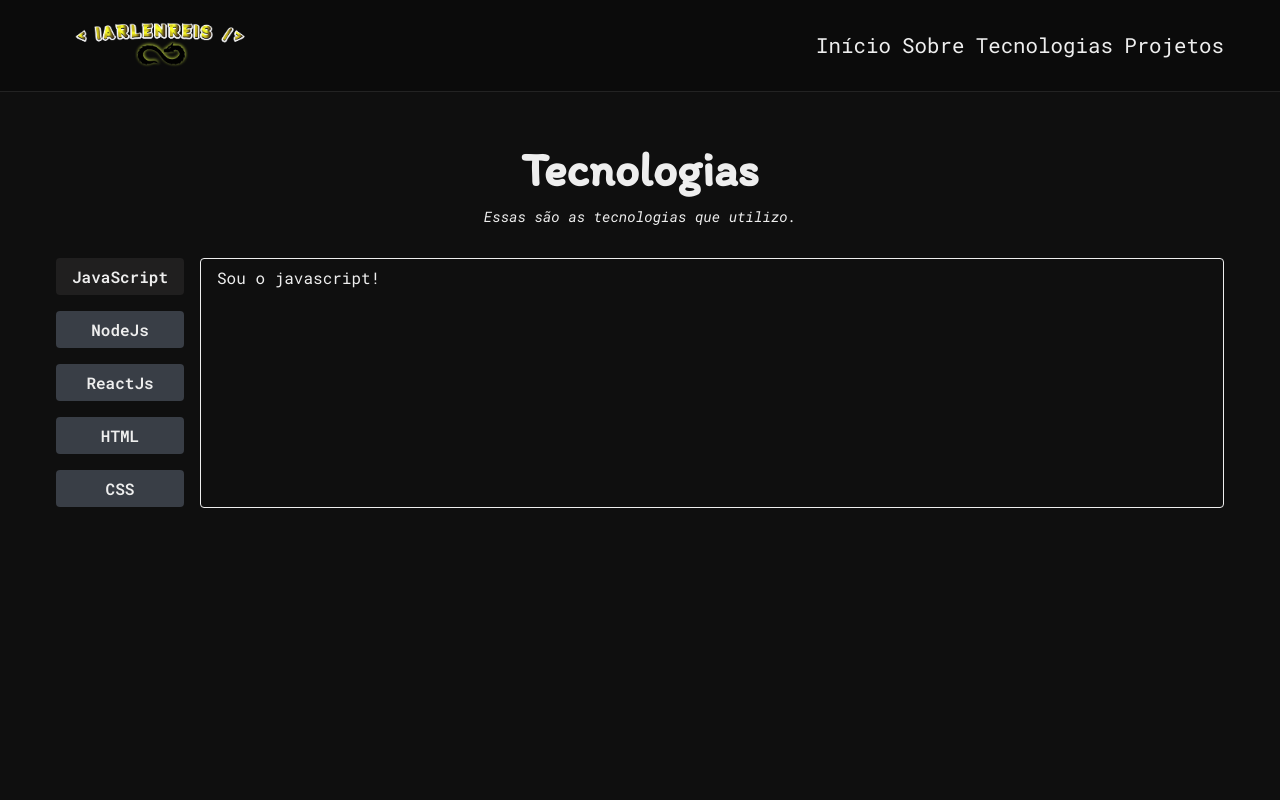
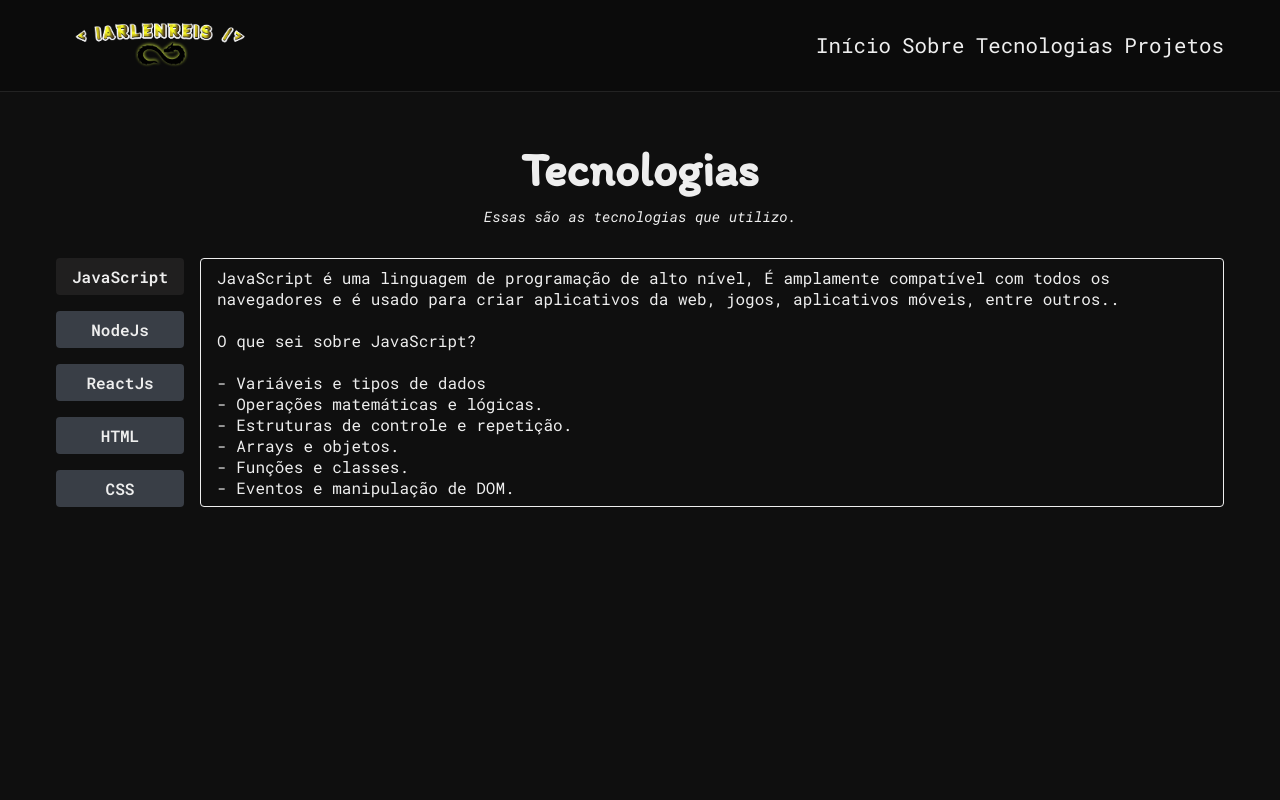
Before and after one commit to iarlen-reis/Meu-Portfolio, a React (Vite) app: page /tecnologias in a window 1280 px wide. Both pictures are taken after a click on the label "JavaScript". Shown: the top 800 px of the page. Built offline with nearby package versions, Linux system fonts and the light colour scheme.

Commit message:
Adicionando conteúdo da página de tecnologias.

```diff
--- a/src/Pages/Technology/Technology.jsx
+++ b/src/Pages/Technology/Technology.jsx
@@ -14,12 +14,14 @@ const Technology = () => {
   const [skills, setSkills] = useState("");
 
   const skillsInfos = [
-    "Sou o javascript!",
+    "Sou javascript",
     "Sou o NodeJs!",
     "Sou o ReactJs!",
     "Sou o HTML!",
     "Sou o CSS!",
   ];
+
+  const skillsTech = [];
 
   return (
     <TechnologyContainerStyled>
@@ -86,10 +88,62 @@ const Technology = () => {
             </label>
           </TechnologyButtonsContainer>
           <TechnologyTextContainer>
-            {skills ? (
-              <p>{skillsInfos[skills]}</p>
-            ) : (
-              <p>Selecione uma das opções!</p>
+            {skills === "0" && (
+              <p>
+                JavaScript é uma linguagem de programação de alto nível, É
+                amplamente compatível com todos os navegadores e é usado para
+                criar aplicativos da web, jogos, aplicativos móveis, entre
+                outros.. <br /> <br /> O que sei sobre JavaScript? <br /> <br />
+                - Variáveis e tipos de dados <br /> - Operações matemáticas e
+                lógicas. <br /> - Estruturas de controle e repetição. <br /> -
+                Arrays e objetos. <br /> - Funções e classes. <br /> - Eventos e
+                manipulação de DOM.
+              </p>
+            )}
+            {skills === "1" && (
+              <p>
+                Node.js é uma plataforma de desenvolvimento de código aberto
+                baseada em JavaScript que permite a criação de aplicativos de
+                alta escalabilidade e performace, O nodejs permite o
+                desenvolvedor escrever aplicações javascript no lado do
+                servidor. <br /> <br /> O que sei sobre NodeJs? <br /> <br />
+                - Manipulação de arquivos e fluxo de dados (Fs). <br /> -
+                Express.js (Criação de Apis | CRUD). <br /> - MongoDB (Moogose),
+                mySql (Sequelize).
+              </p>
+            )}
+            {skills === "2" && (
+              <p>
+                React.js é uma biblioteca JavaScript de código aberto para criar
+                interfaces de usuário. Ele foi criado pelo Facebook e é
+                amplamente utilizado na criação de aplicativos web complexos e
+                escaláveis. <br /> <br /> O que sei sobre ReactJs? <br /> <br />
+                - Componetização. <br /> - Estado e Props. <br /> - Hooks <br />{" "}
+                - Gerenciamento de estado. <br /> - Integração com APIs
+                externas.
+              </p>
+            )}
+            {skills === "3" && (
+              <p>
+                HTML é a linguagem de marcação padrão usada para criar páginas
+                da web. Ele define a estrutura de conteúdo de uma página da web,
+                incluindo textos, imagens, links e outros elementos. <br />
+                <br /> O que sei sobre HTML? <br /> <br />
+                - Elementos HTML. <br /> - Atributos. <br /> - Semântica. <br />
+                - Multimídia. <br /> - Acessibilidade.
+              </p>
+            )}
+            {skills === "4" && (
+              <p>
+                CSS é a linguagem de estilo usada para estilizar páginas da web.
+                Ele permite controlar a aparência de elementos HTML, como
+                fontes, cores, margens, espaçamentos e outros.
+                <br />
+                <br /> O Que sei sobre CSS? <br /> <br />
+                - Seletores. <br /> - Propriedades. <br /> - Layout (Flex e
+                grid). <br />
+                - Animações e transições. <br /> - Media queries.
+              </p>
             )}
           </TechnologyTextContainer>
         </TechnologyContainer>
--- a/src/Pages/Technology/style.js
+++ b/src/Pages/Technology/style.js
@@ -8,6 +8,10 @@ export const TechnologyContainerStyled = styled.section`
 
   color: ${Colors.textColorSecundary};
   background: ${Colors.primaryColor};
+
+  @media (max-width: 500px) {
+    height: 100%;
+  }
 `;
 
 export const TechnologyDescriptionContainer = styled.div`
@@ -134,7 +138,7 @@ export const TechnologyButtonsContainer = styled.div`
 
 export const TechnologyTextContainer = styled.div`
   width: 100%;
-  height: 250px;
+  height: 100%;
   padding: 0.5rem 1rem;
 
   border: 1px solid ${Colors.textColorSecundary};
```
